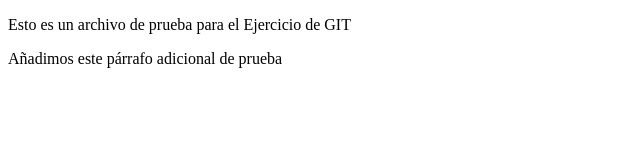
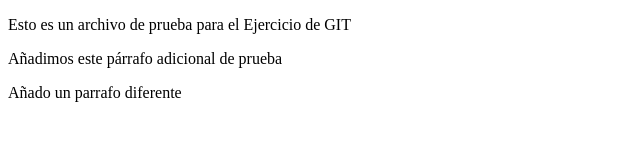
Before and after one commit to josansancheez/DAW, a plain HTML site: page index.html in a window 1280 px wide. Shown: the whole page, without its empty margins (0-640 px from the left). Drawn offline with Linux system fonts and the light colour scheme.

Commit message:
Update index.html

```diff
--- a/index.html
+++ b/index.html
@@ -8,5 +8,6 @@
 <body>
     <p>Esto es un archivo de prueba para el Ejercicio de GIT</p>
     <p>Añadimos este párrafo adicional de prueba</p>
+    <p>Añado un parrafo diferente</p>
 </body>
 </html>
```
